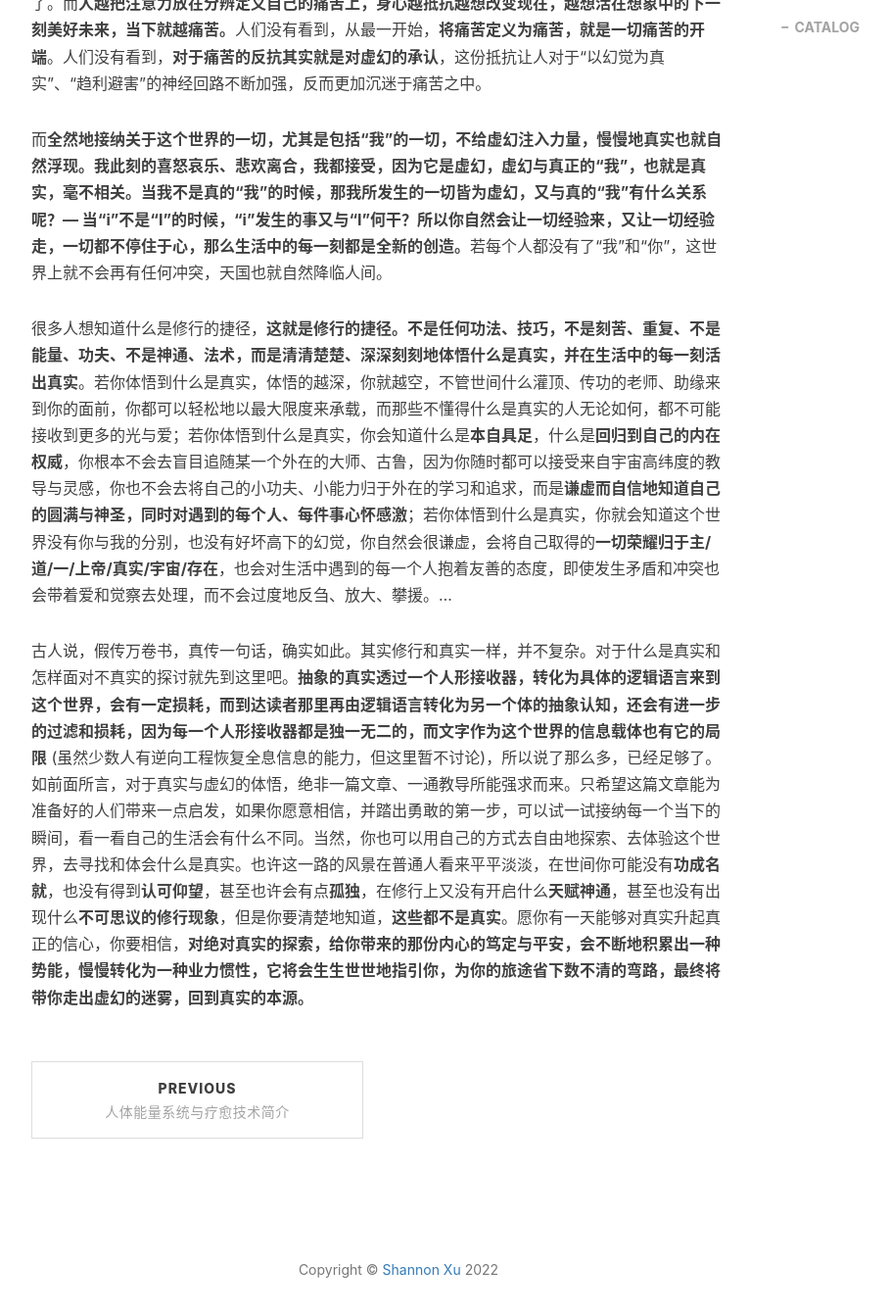
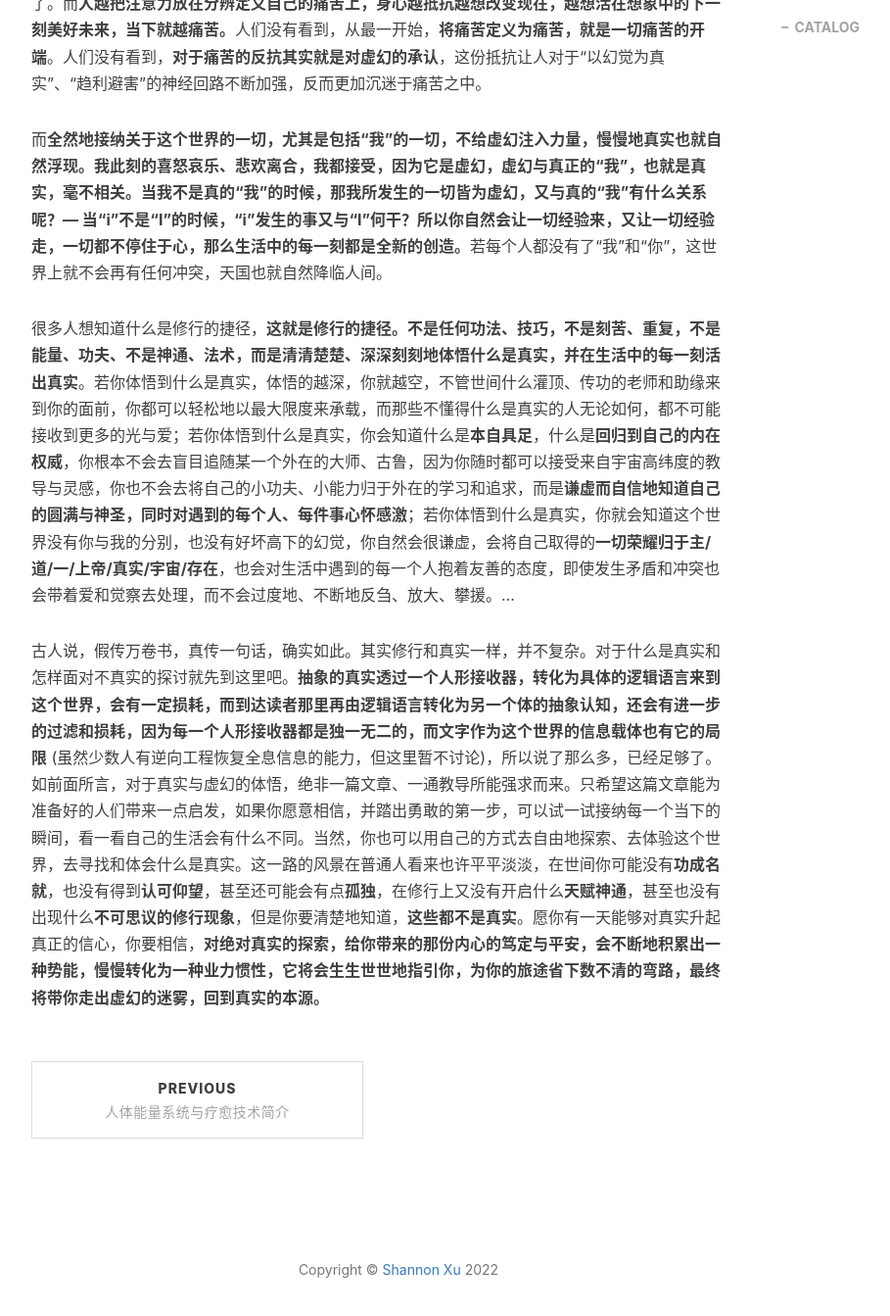
Before and after one commit to psychicdev1111/psychicdev1111.github.io, a Jekyll site: the page built from _posts/2022-02-11-what-is-truth.md, in a window 1280 px wide and 1400 px high, scrolled down 4257 px. Shown: the top 1343 px of the window at 98% size, without its empty margins (233-1142 px from the left). Built offline with Jekyll 4.4.1, drawn with Linux system fonts in a browser that asks for light colours; nearby versions of some CDN libraries; comment, search, counter and statistics services are not loaded.

Commit message:
minor fix

```diff
--- a/_posts/2022-02-11-what-is-truth.md
+++ b/_posts/2022-02-11-what-is-truth.md
@@ -39,6 +39,6 @@ tags: []
 
 而**全然地接纳关于这个世界的一切，尤其是包括“我”的一切，不给虚幻注入力量，慢慢地真实也就自然浮现。我此刻的喜怒哀乐、悲欢离合，我都接受，因为它是虚幻，虚幻与真正的“我”，也就是真实，毫不相关。当我不是真的“我”的时候，那我所发生的一切皆为虚幻，又与真的“我”有什么关系呢？— 当“i”不是“I”的时候，“i”发生的事又与“I”何干？所以你自然会让一切经验来，又让一切经验走，一切都不停住于心，那么生活中的每一刻都是全新的创造。**若每个人都没有了“我”和“你”，这世界上就不会再有任何冲突，天国也就自然降临人间。
 
-很多人想知道什么是修行的捷径，**这就是修行的捷径。不是任何功法、技巧，不是刻苦、重复、不是能量、功夫、不是神通、法术，而是清清楚楚、深深刻刻地体悟什么是真实，并在生活中的每一刻活出真实**。若你体悟到什么是真实，体悟的越深，你就越空，不管世间什么灌顶、传功的老师、助缘来到你的面前，你都可以轻松地以最大限度来承载，而那些不懂得什么是真实的人无论如何，都不可能接收到更多的光与爱；若你体悟到什么是真实，你会知道什么是**本自具足**，什么是**回归到自己的内在权威**，你根本不会去盲目追随某一个外在的大师、古鲁，因为你随时都可以接受来自宇宙高纬度的教导与灵感，你也不会去将自己的小功夫、小能力归于外在的学习和追求，而是**谦虚而自信地知道自己的圆满与神圣，同时对遇到的每个人、每件事心怀感激**；若你体悟到什么是真实，你就会知道这个世界没有你与我的分别，也没有好坏高下的幻觉，你自然会很谦虚，会将自己取得的**一切荣耀归于主/道/一/上帝/真实/宇宙/存在**，也会对生活中遇到的每一个人抱着友善的态度，即使发生矛盾和冲突也会带着爱和觉察去处理，而不会过度地反刍、放大、攀援。...
+很多人想知道什么是修行的捷径，**这就是修行的捷径。不是任何功法、技巧，不是刻苦、重复，不是能量、功夫、不是神通、法术，而是清清楚楚、深深刻刻地体悟什么是真实，并在生活中的每一刻活出真实**。若你体悟到什么是真实，体悟的越深，你就越空，不管世间什么灌顶、传功的老师和助缘来到你的面前，你都可以轻松地以最大限度来承载，而那些不懂得什么是真实的人无论如何，都不可能接收到更多的光与爱；若你体悟到什么是真实，你会知道什么是**本自具足**，什么是**回归到自己的内在权威**，你根本不会去盲目追随某一个外在的大师、古鲁，因为你随时都可以接受来自宇宙高纬度的教导与灵感，你也不会去将自己的小功夫、小能力归于外在的学习和追求，而是**谦虚而自信地知道自己的圆满与神圣，同时对遇到的每个人、每件事心怀感激**；若你体悟到什么是真实，你就会知道这个世界没有你与我的分别，也没有好坏高下的幻觉，你自然会很谦虚，会将自己取得的**一切荣耀归于主/道/一/上帝/真实/宇宙/存在**，也会对生活中遇到的每一个人抱着友善的态度，即使发生矛盾和冲突也会带着爱和觉察去处理，而不会过度地、不断地反刍、放大、攀援。...
 
-古人说，假传万卷书，真传一句话，确实如此。其实修行和真实一样，并不复杂。对于什么是真实和怎样面对不真实的探讨就先到这里吧。**抽象的真实透过一个人形接收器，转化为具体的逻辑语言来到这个世界，会有一定损耗，而到达读者那里再由逻辑语言转化为另一个体的抽象认知，还会有进一步的过滤和损耗，因为每一个人形接收器都是独一无二的，而文字作为这个世界的信息载体也有它的局限** (虽然少数人有逆向工程恢复全息信息的能力，但这里暂不讨论)，所以说了那么多，已经足够了。如前面所言，对于真实与虚幻的体悟，绝非一篇文章、一通教导所能强求而来。只希望这篇文章能为准备好的人们带来一点启发，如果你愿意相信，并踏出勇敢的第一步，可以试一试接纳每一个当下的瞬间，看一看自己的生活会有什么不同。当然，你也可以用自己的方式去自由地探索、去体验这个世界，去寻找和体会什么是真实。也许这一路的风景在普通人看来平平淡淡，在世间你可能没有**功成名就**，也没有得到**认可仰望**，甚至也许会有点**孤独**，在修行上又没有开启什么**天赋神通**，甚至也没有出现什么**不可思议的修行现象**，但是你要清楚地知道，**这些都不是真实**。愿你有一天能够对真实升起真正的信心，你要相信，**对绝对真实的探索，给你带来的那份内心的笃定与平安，会不断地积累出一种势能，慢慢转化为一种业力惯性，它将会生生世世地指引你，为你的旅途省下数不清的弯路，最终将带你走出虚幻的迷雾，回到真实的本源。**
+古人说，假传万卷书，真传一句话，确实如此。其实修行和真实一样，并不复杂。对于什么是真实和怎样面对不真实的探讨就先到这里吧。**抽象的真实透过一个人形接收器，转化为具体的逻辑语言来到这个世界，会有一定损耗，而到达读者那里再由逻辑语言转化为另一个体的抽象认知，还会有进一步的过滤和损耗，因为每一个人形接收器都是独一无二的，而文字作为这个世界的信息载体也有它的局限** (虽然少数人有逆向工程恢复全息信息的能力，但这里暂不讨论)，所以说了那么多，已经足够了。如前面所言，对于真实与虚幻的体悟，绝非一篇文章、一通教导所能强求而来。只希望这篇文章能为准备好的人们带来一点启发，如果你愿意相信，并踏出勇敢的第一步，可以试一试接纳每一个当下的瞬间，看一看自己的生活会有什么不同。当然，你也可以用自己的方式去自由地探索、去体验这个世界，去寻找和体会什么是真实。这一路的风景在普通人看来也许平平淡淡，在世间你可能没有**功成名就**，也没有得到**认可仰望**，甚至还可能会有点**孤独**，在修行上又没有开启什么**天赋神通**，甚至也没有出现什么**不可思议的修行现象**，但是你要清楚地知道，**这些都不是真实**。愿你有一天能够对真实升起真正的信心，你要相信，**对绝对真实的探索，给你带来的那份内心的笃定与平安，会不断地积累出一种势能，慢慢转化为一种业力惯性，它将会生生世世地指引你，为你的旅途省下数不清的弯路，最终将带你走出虚幻的迷雾，回到真实的本源。**
```
